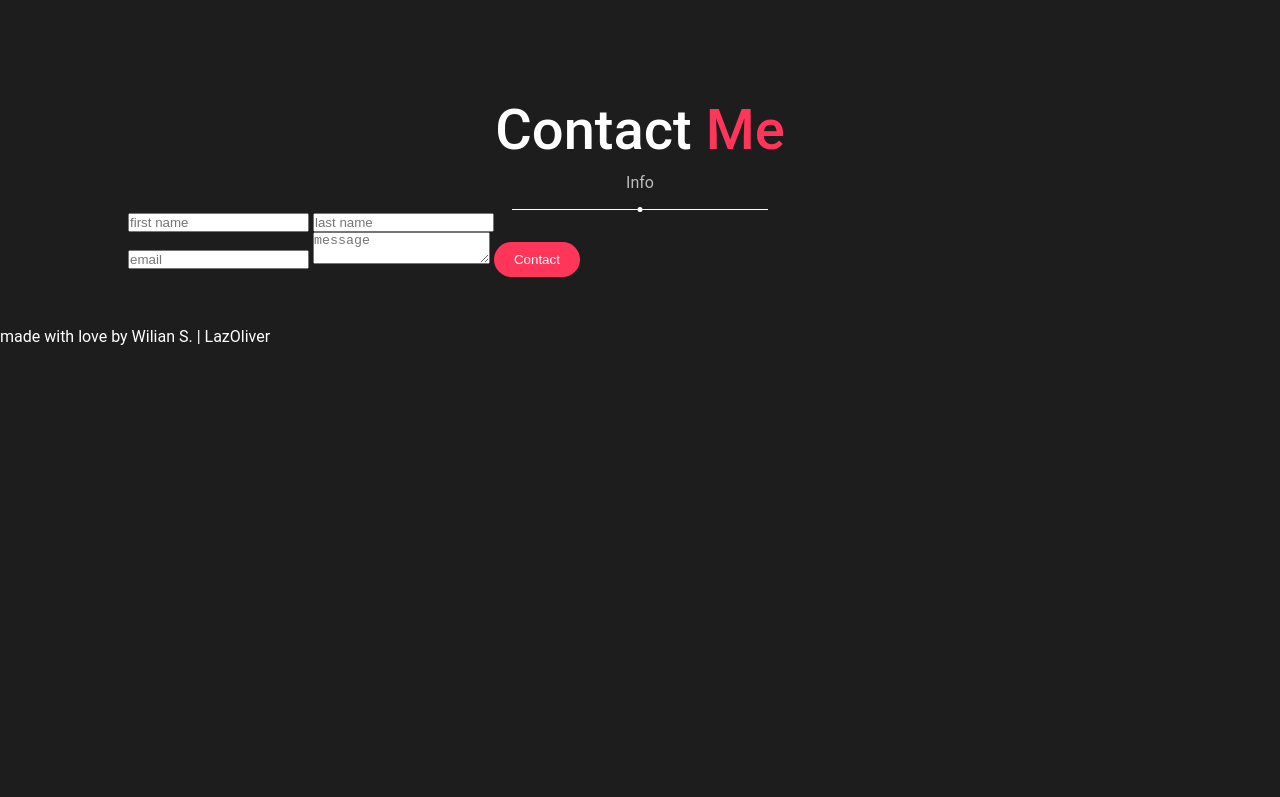
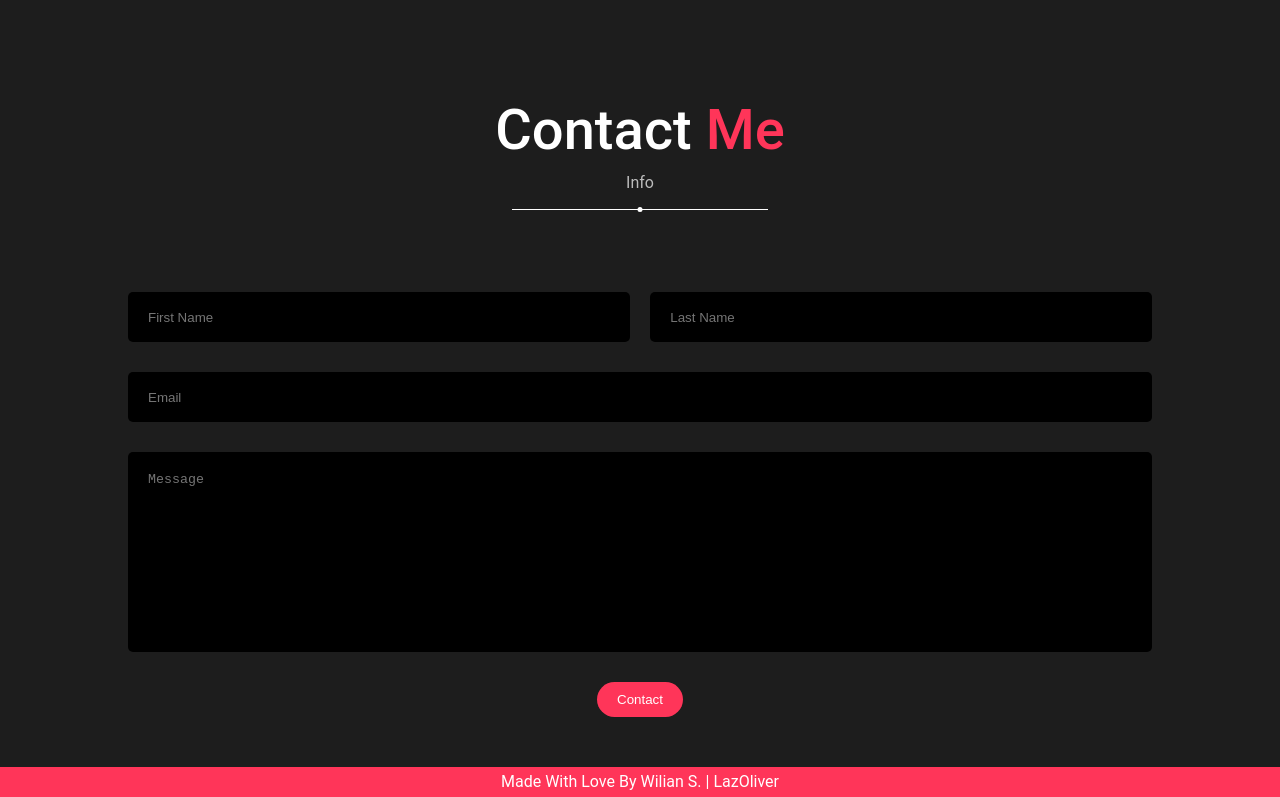
Before and after one commit to lazoliver/portfolio, a website: page public/index.html in a window 1280 px wide. Shown: the part 2502-3299 px from the top of the page. Before the commit the page ends 2848 px from the top, so only its background shows below. Drawn offline with Linux system fonts and the light colour scheme.

Commit message:
Css contact e footer

```diff
--- a/public/style.css
+++ b/public/style.css
@@ -348,3 +348,57 @@ body {
 .project-card.hide {
     display: none;
 }
+
+/* contact form */
+
+.contact-form {
+    width: 100%;
+    margin-top: 100px;
+    position: relative;
+}
+
+.contact-form input, .message {
+    width: 100%;
+    display: block;
+    height: 50px;
+    padding: 20px;
+    border-radius: 5px;
+    background: #000;
+    color: #fff;
+    border: none;
+    outline: none;
+    margin: 30px 0;
+    text-transform: capitalize;
+    resize: none;
+}
+
+.message {
+    height: 200px;
+}
+
+.contact-form .name {
+    display: flex;
+    justify-content: space-between;
+}
+
+.name input {
+    width: 49%;
+    margin: 0;
+}
+
+.contact-form .btn {
+    display: block;
+    margin: auto;
+    cursor: pointer;
+}
+
+/* footer */
+
+.footer {
+    width: 100%;
+    height: 30px;
+    text-align: center;
+    background-color: #ff3559;
+    text-transform: capitalize;
+    line-height: 30px;
+}
```
Also changed, not shown: README.md.
